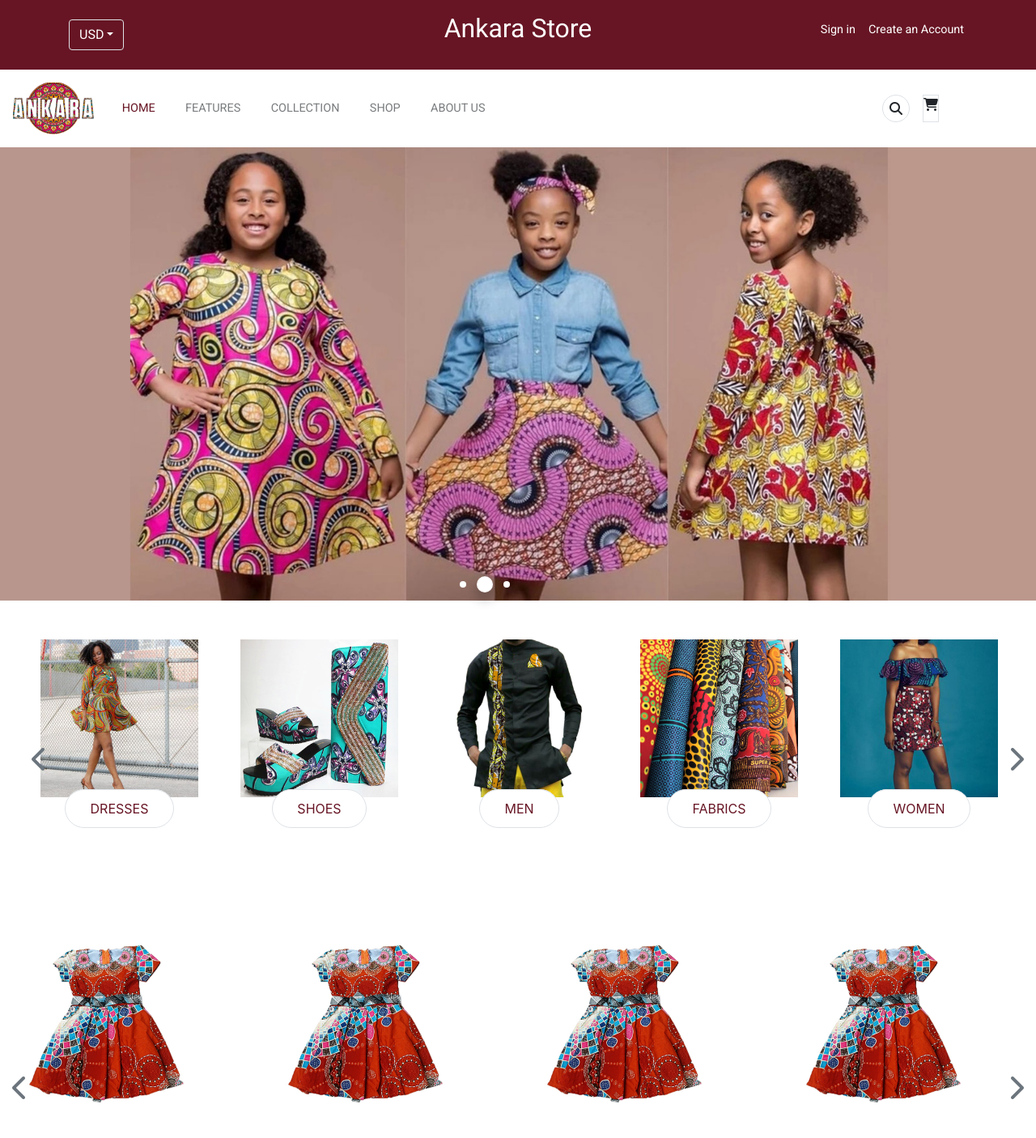
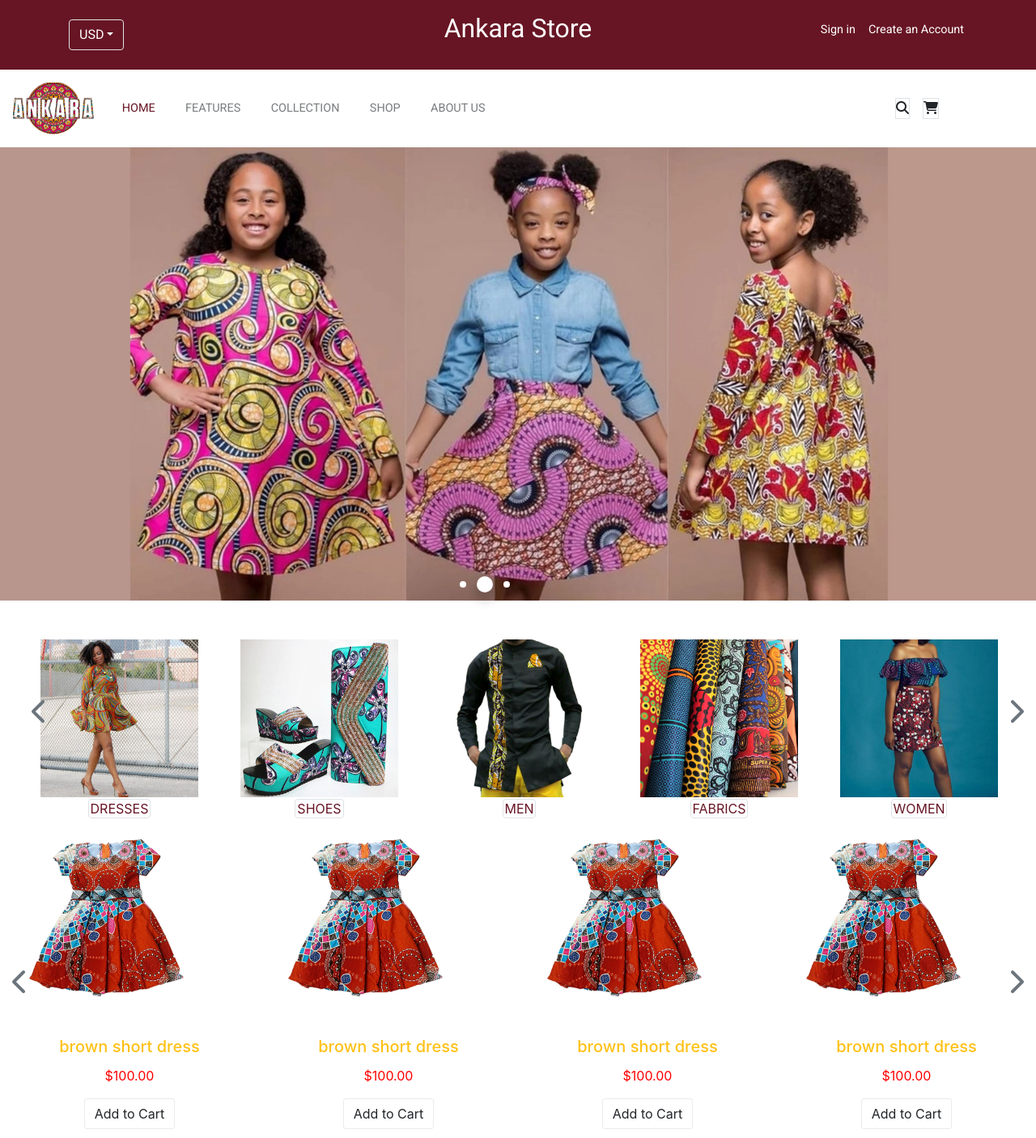
Before and after one commit to divineevans/divineevans.github.io, a plain HTML site: page index.html in a window 1280 px wide. Shown: the top 1406 px of the page at 81% size. Drawn offline with nearby package versions, Linux system fonts and the light colour scheme; a web font is replaced by a local one.

Commit message:
changing some styling

```diff
--- a/CSS/style.css
+++ b/CSS/style.css
@@ -168,7 +168,7 @@ header.site-title{
 }
 
 .site-slider-two .product{
-    height:25rem;
+    /* height:25rem; */
     position:relative;
     /* overflow:hidden; */
 }
@@ -184,8 +184,8 @@ header.site-title{
 }
 
 .site-btn {
-    padding:0.8rem 1.9rem;
-    border-radius: 4rem;
+    padding:0.8px 1.9px;
+    border-radius: 4px;
     border: 1px solid var(--border);
     background-color:white;
     color: var(--base-color-1);
--- a/index.html
+++ b/index.html
@@ -86,8 +86,8 @@
                         </div>
 
                         <div class="navbar-nav">
-                           <li class="nav-item border rounded-circle mx-2 search-icon">
-                                <i class="fas fa-search p-2"></i>
+                           <li class="nav-item border mx-2 search-icon">
+                                <i class="fas fa-search "></i>
                            </li>
                            <li class="nav-item border mx-2 basket-icon">
                                 <i class="fas fa-shopping-cart"></i>
```
